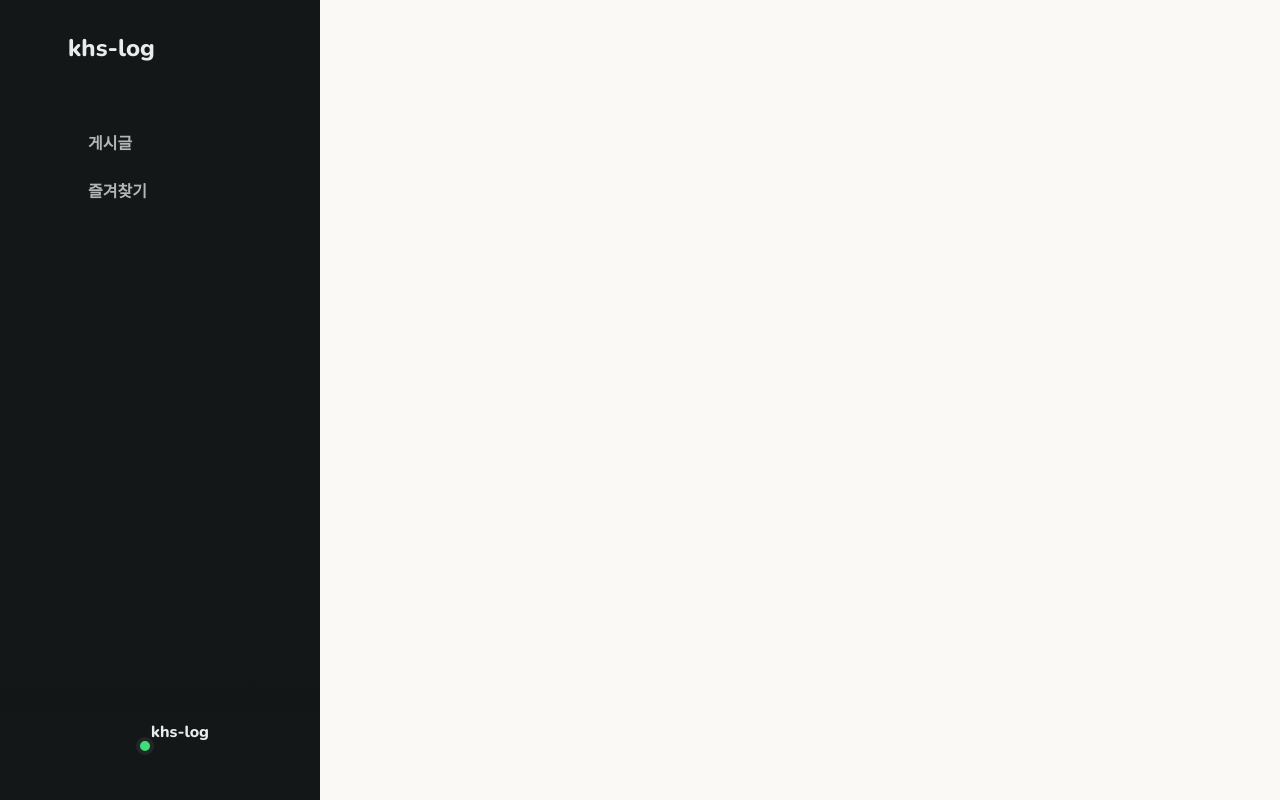
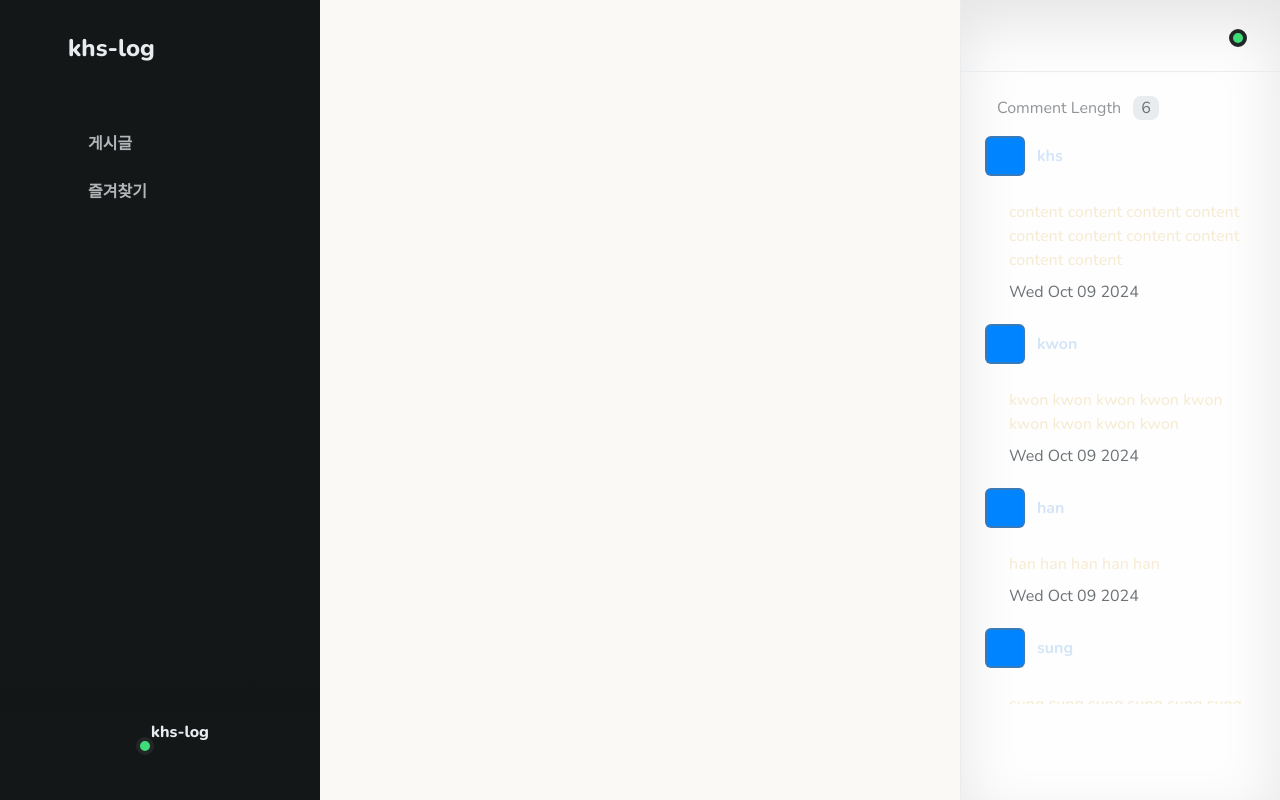
Before and after one commit to f-lab-edu/khs-log, a Next.js app: page / in a window 1280 px wide. Built offline with nearby package versions, Linux system fonts and the light colour scheme; a web font is replaced by a local one.

Commit message:
feat: Implement RightCommentBar (#8)
* feat: add LeftSideBar component

* feat: add RightCommentBar

* chore: resolve ci issue

---------

Co-authored-by: KHS <khs@KHSui-MacBookPro-2.local>

```diff
--- a/src/components/LeftSideBar/Navigation.tsx
+++ b/src/components/LeftSideBar/Navigation.tsx
@@ -3,6 +3,7 @@
 import Link from 'next/link'
 import {usePathname} from 'next/navigation'
 import {twMerge} from 'tailwind-merge'
+
 import Image from '@/components/Image'
 
 type NavigationType = {
--- a/src/components/LeftSideBar/index.tsx
+++ b/src/components/LeftSideBar/index.tsx
@@ -1,6 +1,6 @@
 import Navigation from '@/components/LeftSideBar/Navigation'
-import Profile from '@/components/LeftSideBar/Profile'
 import MainTitle from '@/components/MainTitle'
+import Profile from '@/components/Profile'
 
 const LeftSideBar = () => {
   const navigation = [
--- /dev/null
+++ b/src/components/Profile/index.tsx
@@ -0,0 +1,26 @@
+import Image from '@/components/Image'
+
+interface Props {
+  position?: 'left' | 'right'
+}
+
+const Profile = ({position = 'left'}: Props) => (
+  <div className="mb-6">
+    <div className="flex items-center justify-center">
+      <div className="relative w-10 h-10">
+        <Image
+          className="rounded-full object-cover"
+          src="/images/smileHeart.png"
+          fill
+          alt="profile"
+        />
+        <div className="absolute -right-0.75 -bottom-0.75 w-4.5 h-4.5 bg-primary-2 rounded-full border-4 border-n-6" />
+      </div>
+      {position === 'left' ? (
+        <div className="text-n-3 font-extrabold text-base">khs-log</div>
+      ) : null}
+    </div>
+  </div>
+)
+
+export default Profile
--- /dev/null
+++ b/src/components/RightCommentBar/CommentBox.tsx
@@ -0,0 +1,47 @@
+import Link from 'next/link'
+
+import Image from '@/components/Image'
+
+type CommentType = {
+  username: string
+  content: string
+  time: string
+  url: string
+  image: string
+}
+
+interface Props {
+  item: CommentType
+}
+
+const CommentBox = ({item}: Props) => {
+  return (
+    <div className="relative mt-2">
+      <div className="flex items-center space-x-3">
+        <div className="relative w-10 h-10 border-2 border-n-4/50 rounded-md overflow-hidden bg-primary-1">
+          <Image
+            className="object-cover"
+            alt="check"
+            src="/images/smileHeart.png"
+            fill
+          />
+        </div>
+        <div className="truncate caption1 text-pastelBlue font-bold">
+          {item.username}
+        </div>
+      </div>
+      <Link className="block mt-2 pl-3" href={item.url}>
+        <div className="group py-3 px-3 rounded-xl transition-colors hover:bg-n-3/75 dark:hover:bg-n-5">
+          <div className="mt-1 caption1 text-pastelYellow font-medium">
+            {item.content}
+          </div>
+          <div className="flex justify-between items-center mt-2">
+            <div className="caption2 text-n-4">{item.time}</div>
+          </div>
+        </div>
+      </Link>
+    </div>
+  )
+}
+
+export default CommentBox
--- /dev/null
+++ b/src/components/RightCommentBar/index.tsx
@@ -0,0 +1,78 @@
+import {twMerge} from 'tailwind-merge'
+
+import Profile from '@/components/Profile'
+import CommentBox from '@/components/RightCommentBar/CommentBox'
+
+const MOCK_DATA = [
+  {
+    username: 'khs',
+    content:
+      'content content content content content content content content content content',
+    time: new Date().toDateString(),
+    url: '/Blog',
+    image: '/images/smileHeart.png',
+  },
+  {
+    username: 'kwon',
+    content: 'kwon kwon kwon kwon kwon kwon kwon kwon kwon',
+    time: new Date().toDateString(),
+    url: '/Blog',
+    image: '/images/smileHeart.png',
+  },
+  {
+    username: 'han',
+    content: 'han han han han han',
+    time: new Date().toDateString(),
+    url: '/Blog',
+    image: '/images/smileHeart.png',
+  },
+  {
+    username: 'sung',
+    content: 'sung sung sung sung sung sung sung',
+    time: new Date().toDateString(),
+    url: '/Blog',
+    image: '/images/smileHeart.png',
+  },
+  {
+    username: 'ivory-code',
+    content:
+      'ivory-code ivory-code ivory-code ivory-code ivory-code ivory-code ivory-code',
+    time: new Date().toDateString(),
+    url: '/Blog',
+    image: '/images/smileHeart.png',
+  },
+  {
+    username: 'khs-log',
+    content: 'khs-log khs-log khs-log khs-log khs-log',
+    time: new Date().toDateString(),
+    url: '/Blog',
+    image: '/images/smileHeart.png',
+  },
+]
+
+const RightCommentBar = () => {
+  return (
+    <div
+      className={twMerge(
+        `absolute top-0 right-0 bottom-0 flex flex-col w-[22.5rem] pt-[8rem] pb-24 bg-n-1 border-l border-n-3 shadow-[inset_0_1.5rem_3.75rem_rgba(0,0,0,0.1)] 2xl:w-80 lg:rounded-[1.25rem] lg:invisible lg:opacity-0 lg:transition-opacity lg:z-20 lg:border-l-0 lg:shadow-2xl md:fixed md:w-[calc(100%-4rem)] md:border-l md:rounded-none dark:bg-n-6 dark:border-n-5
+          lg:visible-opacity-100`,
+      )}>
+      <div className="absolute top-0 left-0 right-0 flex justify-end items-center h-18 px-9 border-b border-n-3 lg:pr-18 md:pr-16 dark:border-n-5">
+        <Profile position="right" />
+      </div>
+      <div className="absolute top-24 left-0 right-0 flex items-center px-9 md:px-6">
+        <div className="base2 text-n-4/75">Comment Length</div>
+        <div className="ml-3 px-2 bg-n-3 rounded-lg caption1 text-n-4 dark:bg-n-5/50">
+          {MOCK_DATA.length}
+        </div>
+      </div>
+      <div className="grow overflow-y-auto scroll-smooth px-6 md:px-3">
+        {MOCK_DATA.map((data, index) => {
+          return <CommentBox key={index} item={data} />
+        })}
+      </div>
+    </div>
+  )
+}
+
+export default RightCommentBar
--- a/src/templates/MainPage/index.tsx
+++ b/src/templates/MainPage/index.tsx
@@ -3,11 +3,13 @@
 import React from 'react'
 
 import LeftSideBar from '@/components/LeftSideBar'
+import RightCommentBar from '@/components/RightCommentBar'
 
 const MainPage = () => {
   return (
     <>
       <LeftSideBar />
+      <RightCommentBar />
     </>
   )
 }
```
